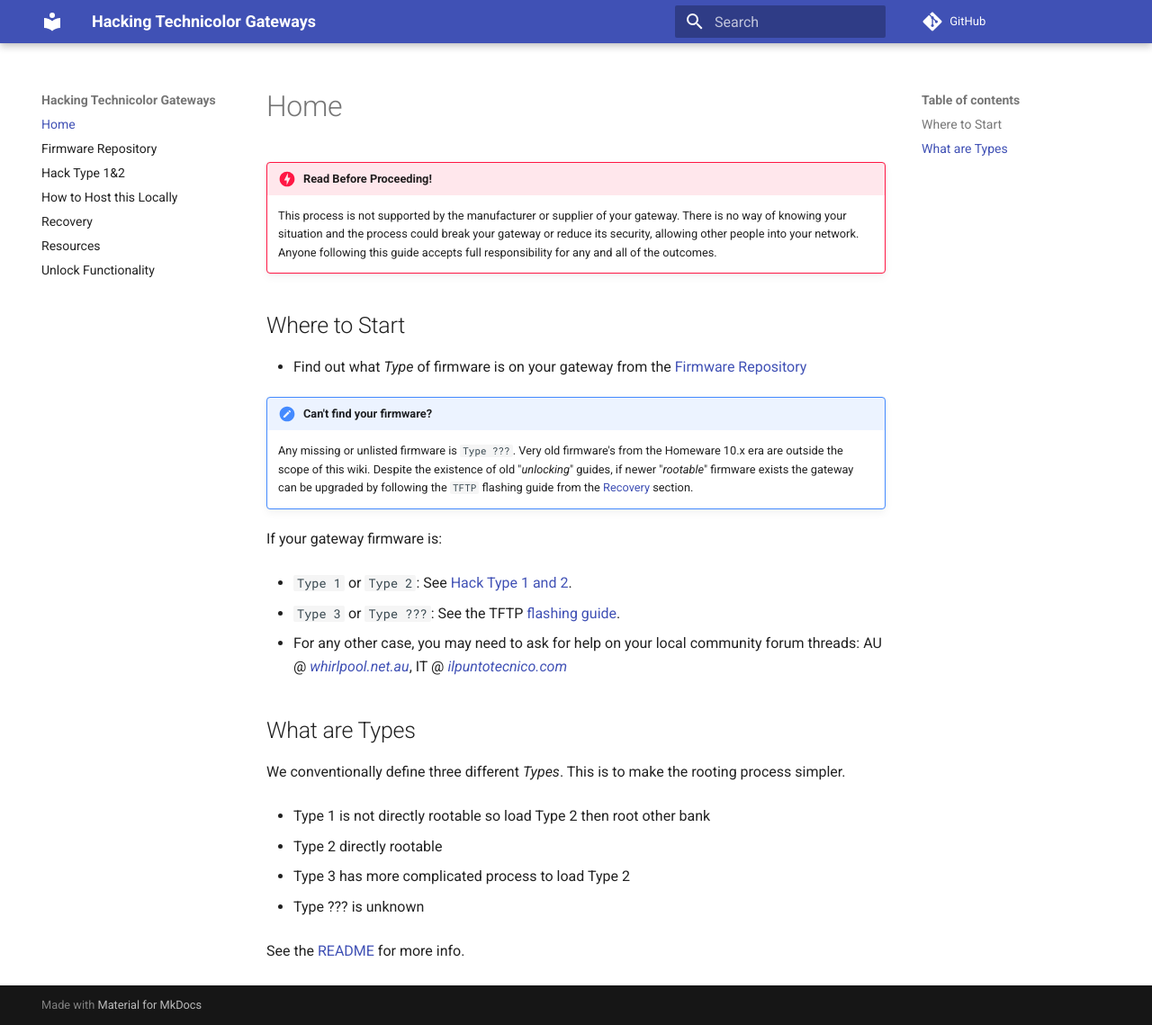
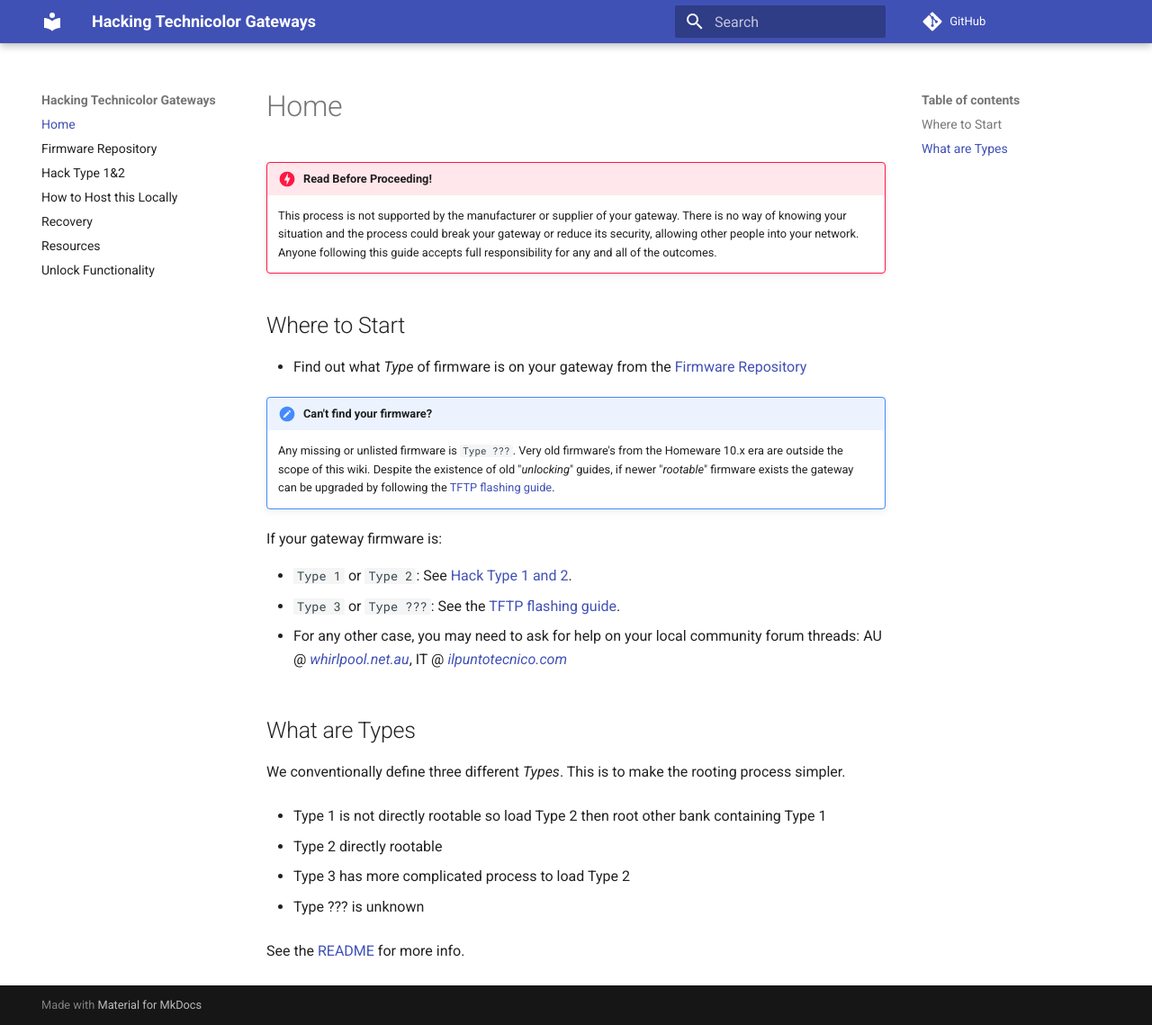
Before and after one commit to hack-technicolor/hack-technicolor, an MkDocs documentation site: the page built from docs/index.md, in a window 1280 px wide and 1139 px high. Shown: the whole window at 90% size. Built offline with MkDocs 1.6.1 and Material for MkDocs 9.7.7, drawn with Linux system fonts in a browser that asks for light colours; comment, search, counter and statistics services are not loaded.

Commit message:
Link consistency - TFTP flashing guide
Still need to resolve identifying out of scope firmware

```diff
--- a/docs/index.md
+++ b/docs/index.md
@@ -8,20 +8,20 @@
 - Find out what *Type* of firmware is on your gateway from the [Firmware Repository](Firmware%20Repository/)
 
 !!! hint "Can't find your firmware?"
-    Any missing or unlisted firmware is `Type ???`. Very old firmware's from the Homeware 10.x era are outside the scope of this wiki. Despite the existence of old "*unlocking*" guides, if newer "*rootable*" firmware exists the gateway can be upgraded by following the `TFTP` flashing guide from the [Recovery](Recovery/#boot-p-recovery-mode-tftp-flashing) section.
+    Any missing or unlisted firmware is `Type ???`. Very old firmware's from the Homeware 10.x era are outside the scope of this wiki. Despite the existence of old "*unlocking*" guides, if newer "*rootable*" firmware exists the gateway can be upgraded by following the [TFTP flashing guide](Recovery/#boot-p-recovery-mode-tftp-flashing).
 
 If your gateway firmware is:
 
 - `Type 1` or `Type 2`: See [Hack Type 1 and 2](Hack%20Type%201&2/).
+- `Type 3` or `Type ???`: See the [TFTP flashing guide](Recovery/#boot-p-recovery-mode-tftp-flashing).
 
-- `Type 3` or `Type ???`: See the TFTP [flashing guide](Recovery/#boot-p-recovery-mode-tftp-flashing).
-  - For any other case, you may need to ask for help on your local community forum threads: AU @ [*whirlpool.net.au*](https://forums.whirlpool.net.au/thread/9vxxl849), IT @ [*ilpuntotecnico.com*](https://www.ilpuntotecnico.com/forum/index.php/board,9.0.html)
+- For any other case, you may need to ask for help on your local community forum threads: AU @ [*whirlpool.net.au*](https://forums.whirlpool.net.au/thread/9vxxl849), IT @ [*ilpuntotecnico.com*](https://www.ilpuntotecnico.com/forum/index.php/board,9.0.html)
 
 ## What are Types
 
 We conventionally define three different *Types*. This is to make the rooting process simpler.
 
-- Type 1 is not directly rootable so load Type 2  then root other bank
+- Type 1 is not directly rootable so load Type 2 then root other bank containing Type 1
 
 - Type 2 directly rootable
 
```
